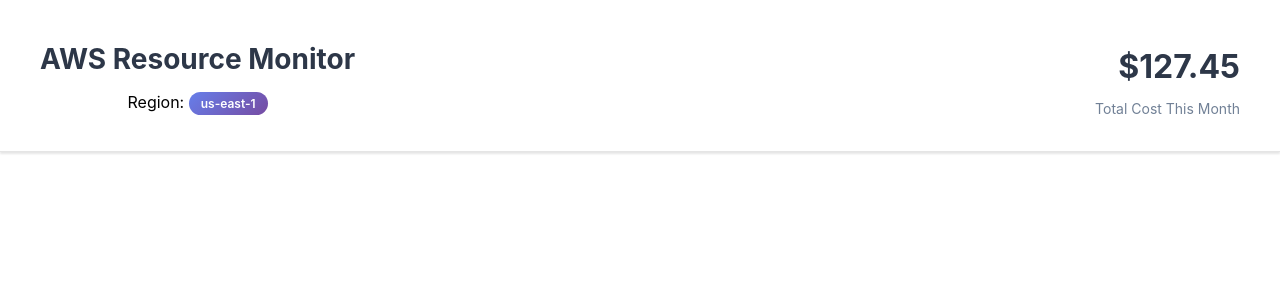
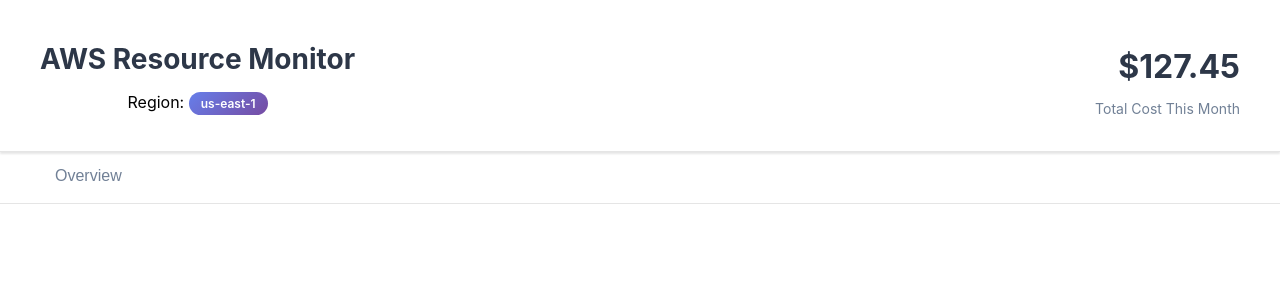
Before and after one commit to khanhsaan/AWSUsageScriptUI, a React (Create React App) app: page / in a window 1280 px wide. Shown: the top 300 px of the page. Built offline with nearby package versions, Linux system fonts and the light colour scheme.

Commit message:
Create Ovewview button and its style

```diff
--- a/src/App.css
+++ b/src/App.css
@@ -107,3 +107,28 @@
   color: #718096;
   font-size: 14px;
 }
+
+/* Navigation */
+.nav-tabs {
+  background: rgba(255, 255, 255, 0.9);
+  padding: 0 40px;
+  display: flex;
+  border-bottom: 1px solid rgba(0, 0, 0, 0.1);
+}
+
+.nav-tabs button {
+  background: none;
+  border: none;
+  padding: 15px 15px;
+  font-size: 16px;
+  font-weight: 500;
+  color: #718096;
+  cursor: pointer;
+  border-bottom: 3px solid transparent;
+  transition: all 0.3 ease;
+}
+
+.nav-tabs button:hover {
+  color: #4a5568;
+  background: rgba(0, 0, 0, 0.05);
+}
--- a/src/App.js
+++ b/src/App.js
@@ -88,6 +88,16 @@
           </div>
         </div>
       </header>
+
+      {/* Navigation */}
+      <nav className='nav-tabs'>
+        {/* If the activeTab is set to overview, className is active, otherwise, className is empty */}
+        <button
+          className={activeTab === 'overview' ? 'active' : ''}
+          onClick={() => setActiveTab('overview')}>
+            Overview
+          </button>
+      </nav>
     </div>
   );
 }
```
